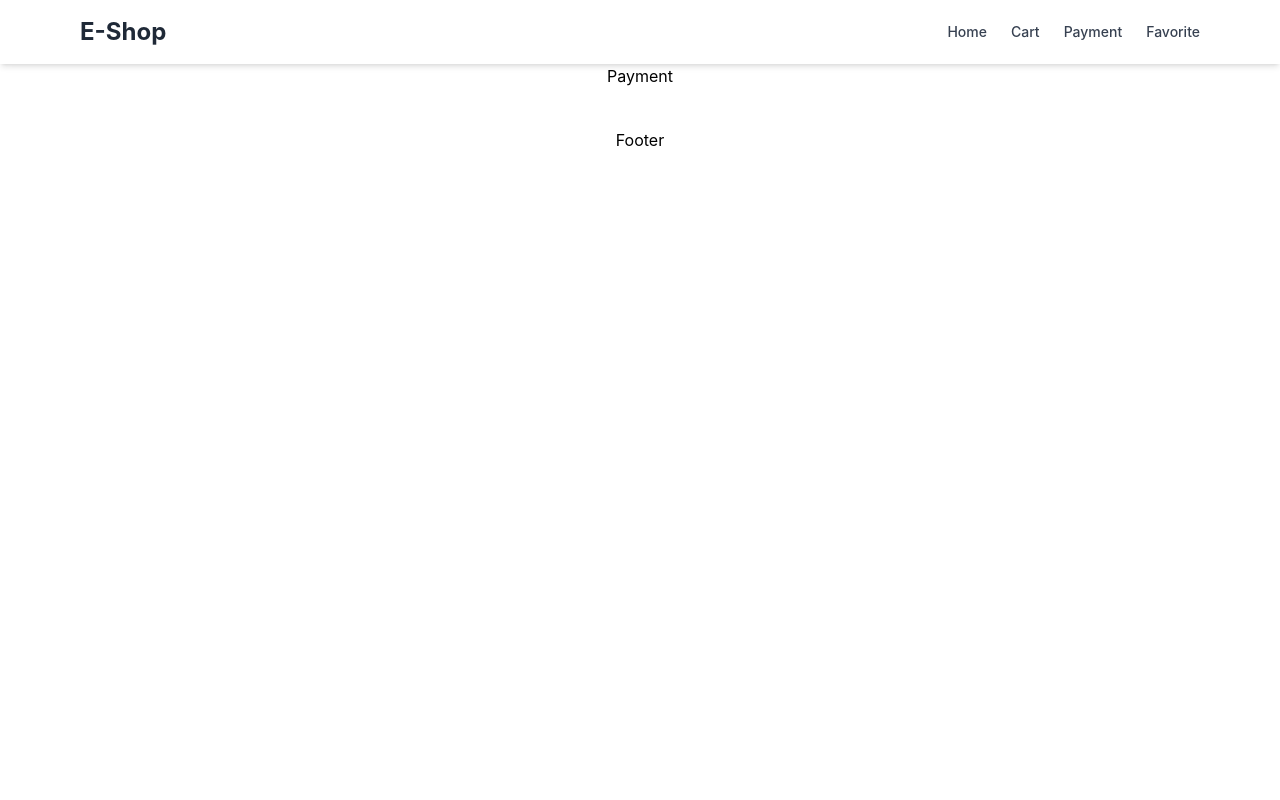
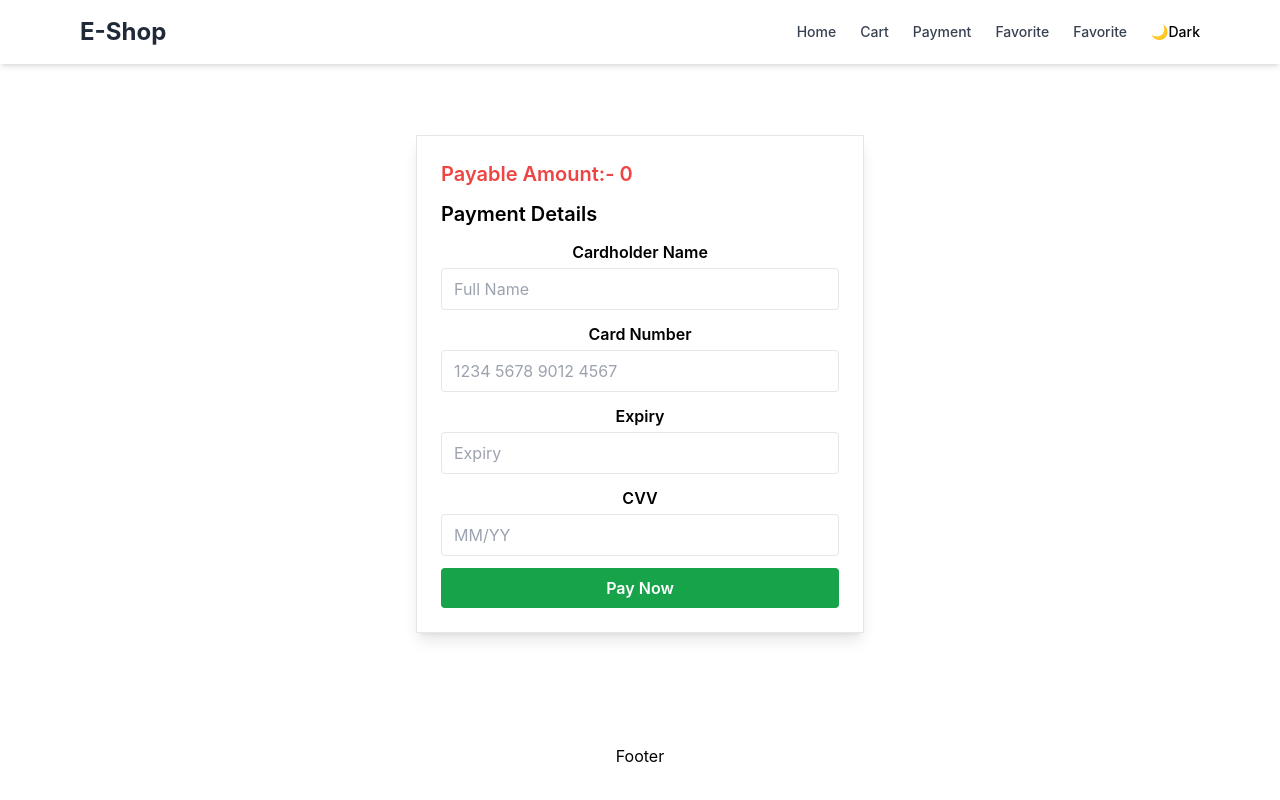
Before and after one commit to Abhisek753/skillian, a React (Create React App) app in the folder React/e-cart/: page /payment in a window 1280 px wide. Built offline with nearby package versions, Linux system fonts and the light colour scheme.

Commit message:
added context api

```diff
--- a/React/e-cart/src/App.js
+++ b/React/e-cart/src/App.js
@@ -1,10 +1,12 @@
 import logo from './logo.svg';
 import './App.css';
 import GlobalRoute from './routes/GlobalRoute';
+import { useTheme } from './context/ThemeContext';
 
 function App() {
+    const {theme}=useTheme()
   return (
-    <div className="App">
+    <div className={`App ${theme=="dark"?'bg-black text-white':"bg-white text-black"}`}>
       <GlobalRoute/>
     </div>
   );
--- a/React/e-cart/src/components/Navbar.jsx
+++ b/React/e-cart/src/components/Navbar.jsx
@@ -1,11 +1,12 @@
 import React, { useState } from 'react';
 import { Link } from 'react-router-dom';
-
+import {useTheme} from "../context/ThemeContext"
 const Navbar = () => {
   const [isOpen, setIsOpen] = useState(false);
+  const {toggleTheme,theme}=useTheme()
 
   return (
-    <nav className="fixed top-0 left-0 w-full bg-white shadow-md z-50 ">
+    <nav className="fixed top-0 left-0 w-full bg-white text-black shadow-md z-50 ">
       <div className="max-w-6xl mx-auto px-4 ">
         <div className="flex justify-between items-center py-4">
           {/* Logo */}
@@ -29,6 +30,8 @@ const Navbar = () => {
             <Link to="/cart" className="text-gray-700 hover:text-blue-600">Cart</Link>
             <Link to="/payment" className="text-gray-700 hover:text-blue-600">Payment</Link>
             <Link to="/favourite" className="text-gray-700 hover:text-blue-600">Favorite</Link>
+            <Link to="/favourite" className="text-gray-700 hover:text-blue-600">Favorite</Link>
+            <button onClick={toggleTheme} >{theme=="light"?"🌙Dark":"☀️Light"}</button>
           </div>
         </div>
 
--- /dev/null
+++ b/React/e-cart/src/context/ThemeContext.js
@@ -0,0 +1,17 @@
+import React, { createContext, useContext, useState } from 'react'
+
+ const ThemeContext= createContext()
+
+export const ThemeProvider = ({children}) => {
+    const [theme,setTheme]=useState("light");
+   const  toggleTheme=()=>{
+    setTheme((pre)=>(pre==="light"?"dark":"light"))
+    }
+  return (
+  <ThemeContext.Provider value={{theme,toggleTheme}}>
+    {children}
+  </ThemeContext.Provider>
+  )
+}
+
+export const useTheme=()=>useContext(ThemeContext)
--- a/React/e-cart/src/index.js
+++ b/React/e-cart/src/index.js
@@ -1,16 +1,19 @@
-import React from 'react';
-import ReactDOM from 'react-dom/client';
-import './index.css';
-import App from './App';
-import reportWebVitals from './reportWebVitals';
-import {BrowserRouter} from "react-router-dom"
+import React from "react";
+import ReactDOM from "react-dom/client";
+import "./index.css";
+import App from "./App";
+import reportWebVitals from "./reportWebVitals";
+import { BrowserRouter } from "react-router-dom";
+import { ThemeProvider } from "./context/ThemeContext";
 
-const root = ReactDOM.createRoot(document.getElementById('root'));
+
+const root = ReactDOM.createRoot(document.getElementById("root"));
 root.render(
-<BrowserRouter>
-    <App />
-  </BrowserRouter>
-
+  <ThemeProvider>
+    <BrowserRouter>
+      <App />
+    </BrowserRouter>
+  </ThemeProvider>
 );
 
 // If you want to start measuring performance in your app, pass a function
--- a/React/e-cart/src/pages/Cart.jsx
+++ b/React/e-cart/src/pages/Cart.jsx
@@ -1,9 +1,10 @@
 import axios from 'axios'
 import React, { useEffect, useState } from 'react'
-import { Link } from 'react-router-dom'
+import { Link, useNavigate } from 'react-router-dom'
 
 const Cart = () => {
 const [cartItems,setCartItems]=useState([])
+const navigate=useNavigate()
 
 const fetchCartItems= async()=>{
   try{
@@ -22,6 +23,11 @@ const removeFromCart=async(id)=>{
   console.log("Faild to delete cart item",error)
  }
 }
+const handlePayment=()=>{
+   navigate("/payment",{state:{totalPrice}})
+}
+
+const totalPrice=cartItems.reduce((total,item)=>total+Number(item.price),0)
 
 useEffect(()=>{
   fetchCartItems()
@@ -46,6 +52,15 @@ useEffect(()=>{
             ))
           ):"Your Cart is empty" }
        </div>
+       {cartItems.length>0 &&(
+        <div className='mt-8 border-t pt-6 flex flex-col md:flex-row justify-between items-center' >
+          <p className='text-2xl font-semibold'>Total: ${totalPrice}</p>
+          <button onClick={handlePayment} className='mt-4 md:mt-0 bg-green-600 hover:bg-green-700 text-white font-bold  rounded px-6 py-2 '>
+            Proceed to Payment 💳
+          </button>
+
+        </div>
+       )}
     </div>
   )
 }
--- a/React/e-cart/src/pages/Payment.jsx
+++ b/React/e-cart/src/pages/Payment.jsx
@@ -1,8 +1,90 @@
-import React from 'react'
+import React, { useState } from 'react'
+import { useLocation } from 'react-router-dom'
 
 const Payment = () => {
+  const [formData,setFormData]=useState({
+    name:"",
+    cardNumber:"",
+    expiry:"",
+    cvv:""
+  })
+ const location=useLocation()
+  const totalPrice=location.state?.totalPrice||0
+
+
+  const handleChange=(e)=>{
+    const {name,value}=e.target;
+    setFormData((pre)=>({
+      ...pre,
+      [name]:value
+    }))
+  }
+  const handleSubmit=(e)=>{
+
+    e.preventDefault();
+    console.log("99999999999999999999")
+    if(
+      formData.name && formData.cardNumber&& formData.expiry && formData.cvv
+    ){
+      alert("✅ Payment Successful")
+    }else{
+      alert("❌ Please fill all the fields")
+    }
+
+  }
+
   return (
-    <div>Payment</div>
+    <div className='min-h-[80vh] flex items-center justify-center p-6'>
+      <form onSubmit={handleSubmit}  className='w-full max-w-md bg-white shadow-lg p-6 border  space-y-3' >
+        <h2 className='text-xl font-semibold text-left text-red-500'>Payable Amount:- {totalPrice}</h2>
+        <h2 className='text-xl font-semibold  mb-4 text-left'>Payment Details</h2>
+        <div>
+          <label className='block font-semibold mb-1'>Cardholder Name</label>
+          <input
+          type='text'
+          name="name"
+          value={formData.name}
+          placeholder='Full Name'
+          onChange={handleChange}
+          className='w-full px-3 border py-2 rounded'
+          />
+        </div>
+         <div>
+          <label className='block font-semibold mb-1'>Card Number</label>
+          <input
+          type='text'
+          name="cardNumber"
+          placeholder='1234 5678 9012 4567'
+          value={formData.cardNumber}
+          onChange={handleChange}
+          className='w-full px-3 border py-2 rounded'
+          />
+        </div>
+         <div>
+          <label className='block font-semibold mb-1'>Expiry</label>
+          <input
+          type='text'
+          name="expiry"
+          value={formData.expiry}
+          placeholder='Expiry'
+          onChange={handleChange}
+          className='w-full px-3 border py-2 rounded'
+          />
+        </div>
+        <div>
+          <label className='block font-semibold mb-1'>CVV</label>
+          <input
+          type='password'
+          name="cvv"
+          value={formData.cvv}
+          placeholder='MM/YY'
+          onChange={handleChange}
+          className='w-full px-3 border py-2 rounded'
+          />
+        </div>
+        <button className='w-full bg-green-600 text-white font-semibold py-2 rounded' type='submit'>Pay Now</button>
+      </form>
+    </div>
   )
 }
 
--- a/React/e-cart/src/pages/Products.jsx
+++ b/React/e-cart/src/pages/Products.jsx
@@ -24,11 +24,18 @@ const groupProducts=products.reduce((acc,product)=>{
 },{})
 console.log(groupProducts)
 
-useEffect(()=>{
-  fetchProducts()
-},[])
+
  const addToCart= async(product)=>{
   try{
+    const res=await axios.get("http://localhost:3001/cart");
+    console.log("response", res);
+
+    const exists=res.data.some(item=>item.id===product.id);
+    if(exists){
+      alert("Item already in the cart");
+      return
+    }
+
     await axios.post("http://localhost:3001/cart",product);
     alert("Added product to cart")
 
@@ -49,6 +56,9 @@ useEffect(()=>{
 
  }
 
+ useEffect(()=>{
+  fetchProducts()
+},[])
   return (
     <div className='p-4 space-y-8 mt-8'>
       {
```
Also changed, not shown: 1 other file (tests, documents, lock files or other folders).
